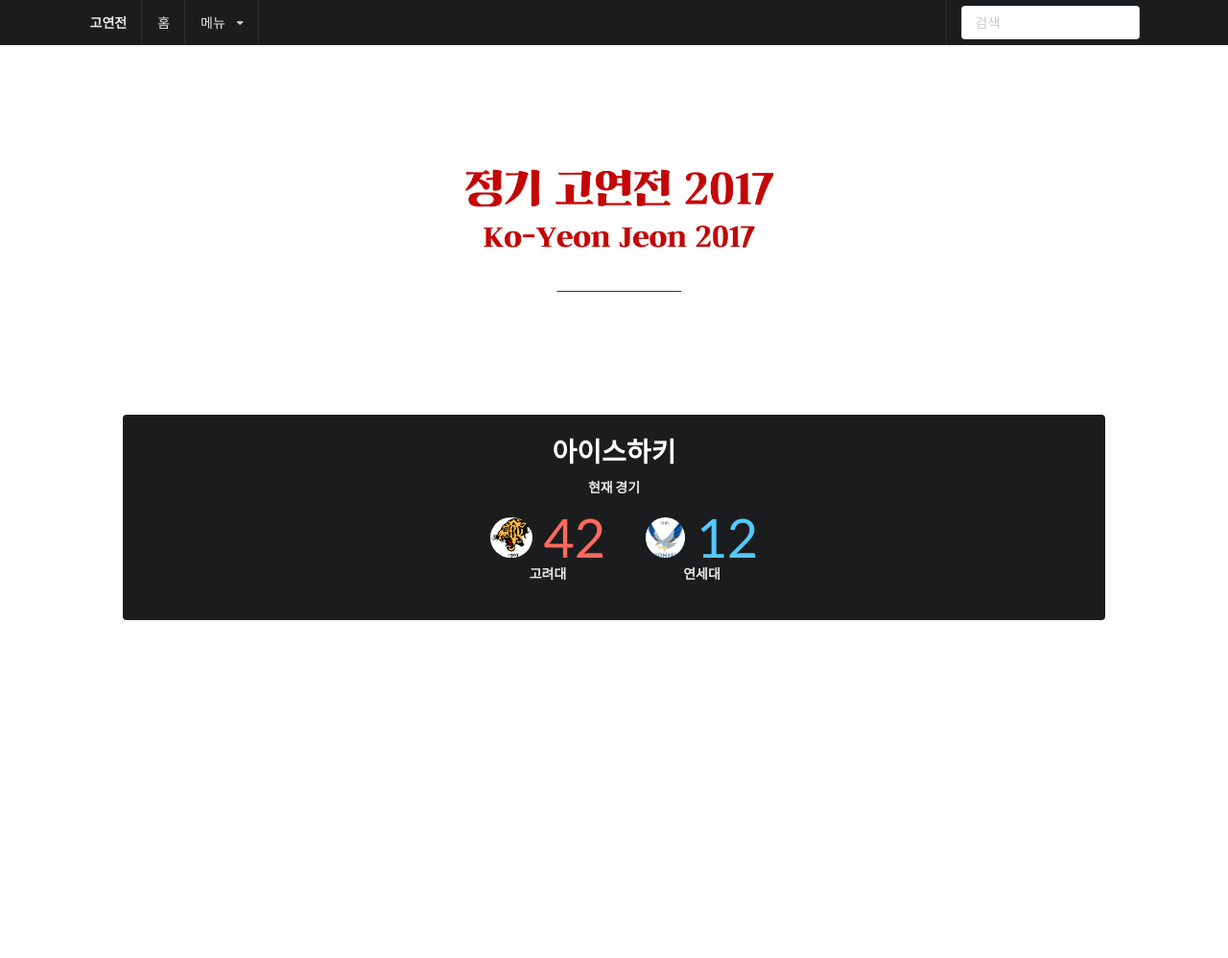
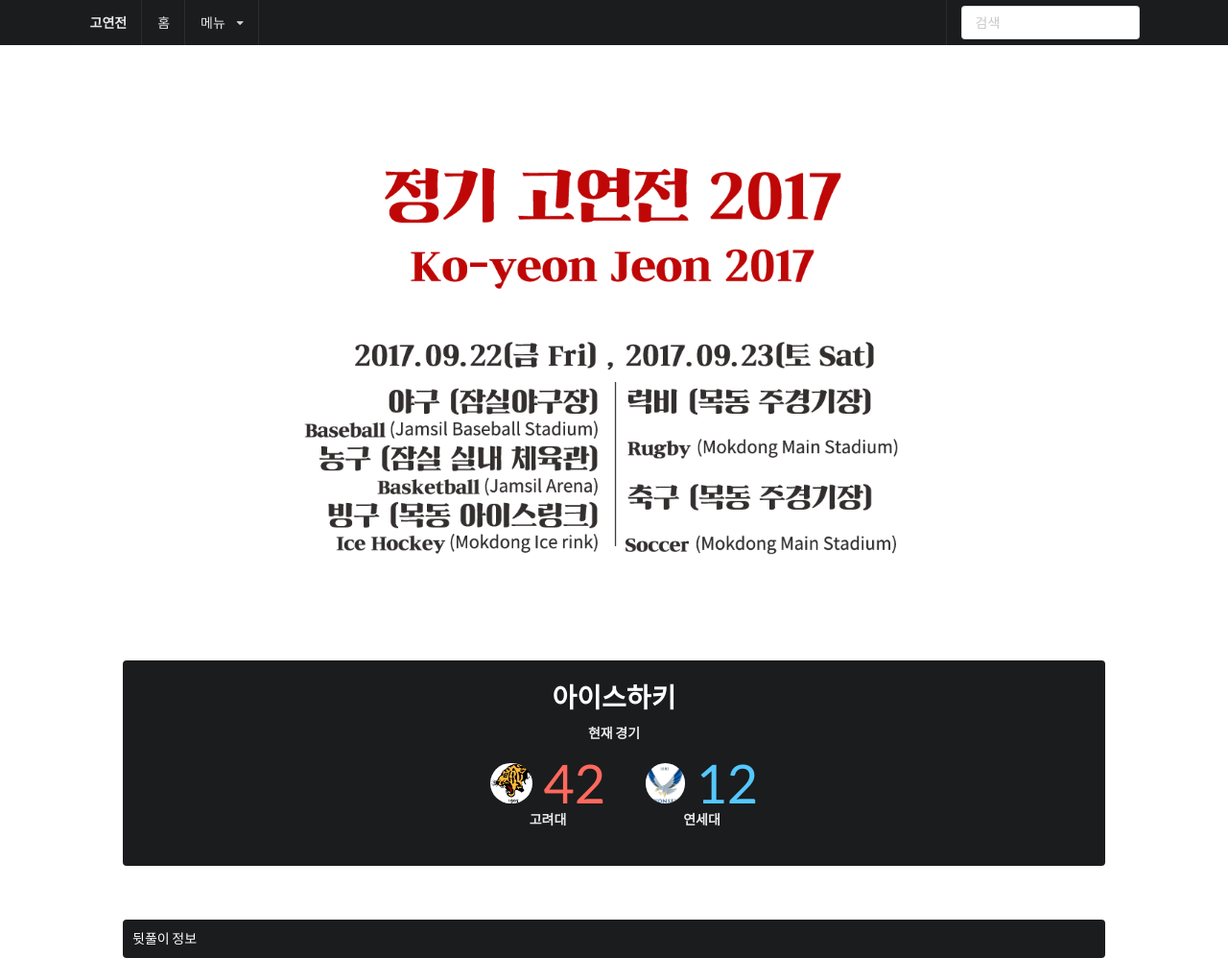
Before and after one commit to JuneBuug/HCI_goyeonjeon, a Django app: page / in a window 1280 px wide. Shown: the whole page at 96% size. Before the commit the page ends 646 px from the top, so only its background shows below. Run offline with Django 3.2, Linux system fonts and the light colour scheme; some libraries are stand-ins or nearby versions.

Commit message:
requirements 추가

```diff
--- a/hci/templates/hci/base.html
+++ b/hci/templates/hci/base.html
@@ -23,9 +23,11 @@
         <div class="ui simple dropdown item">
             메뉴 <i class="dropdown icon"></i>
             <div class="menu">
+                <a class="item" href="history">고연전 소개</a>
+                <a class="item" href="">경기장 가는 길</a>
                 <a class="item" href="song">응원가</a>
                 <a class="item" href="dance">응원 안무</a>
-                <a class="item" href="history">역사</a>
+
             </div>
         </div>
         <div class="right item">
--- a/hci/templates/hci/main.html
+++ b/hci/templates/hci/main.html
@@ -19,7 +19,7 @@
 {% block content %}
 
     <div class="container">
-        <img class="ui centered fluid image" src="{% static 'image/koyon-jeon.png' %}" style="width:60%"/>
+        <img class="ui centered fluid image" src="{% static 'image/ko-yon-jeon.png' %}" style="width:80%;margin-top:4em;margin-bottom:4em;"/>
     </div>
 
     <div class="ui inverted segment" style="width:80%; margin:auto; padding:10px">
@@ -55,6 +55,11 @@
             </div>
         </div>
     </div>
+
+
+    <div class="ui inverted segment" style="width:80%; margin:auto; margin-top: 4em; padding:10px">
+    <p style="color: white">뒷풀이 정보</p>
+    </div>
 {% endblock %}
 </body>
 </html>
```
Also changed, not shown: requirements.txt (added, +23 -0 lines), hci/static/image/ko-yon-jeon.png (added), hci/static/image/koyon-jeon.png (deleted).
